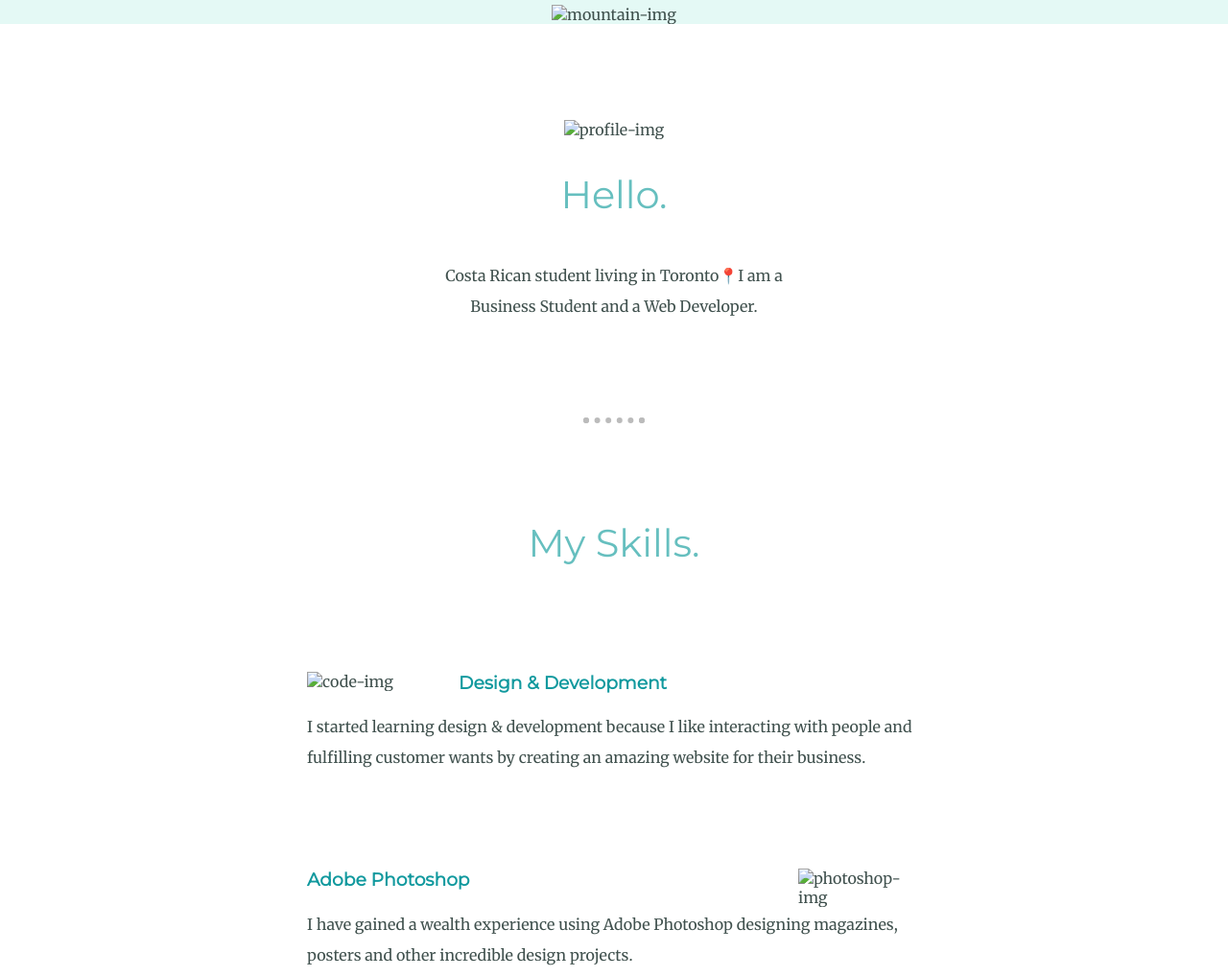
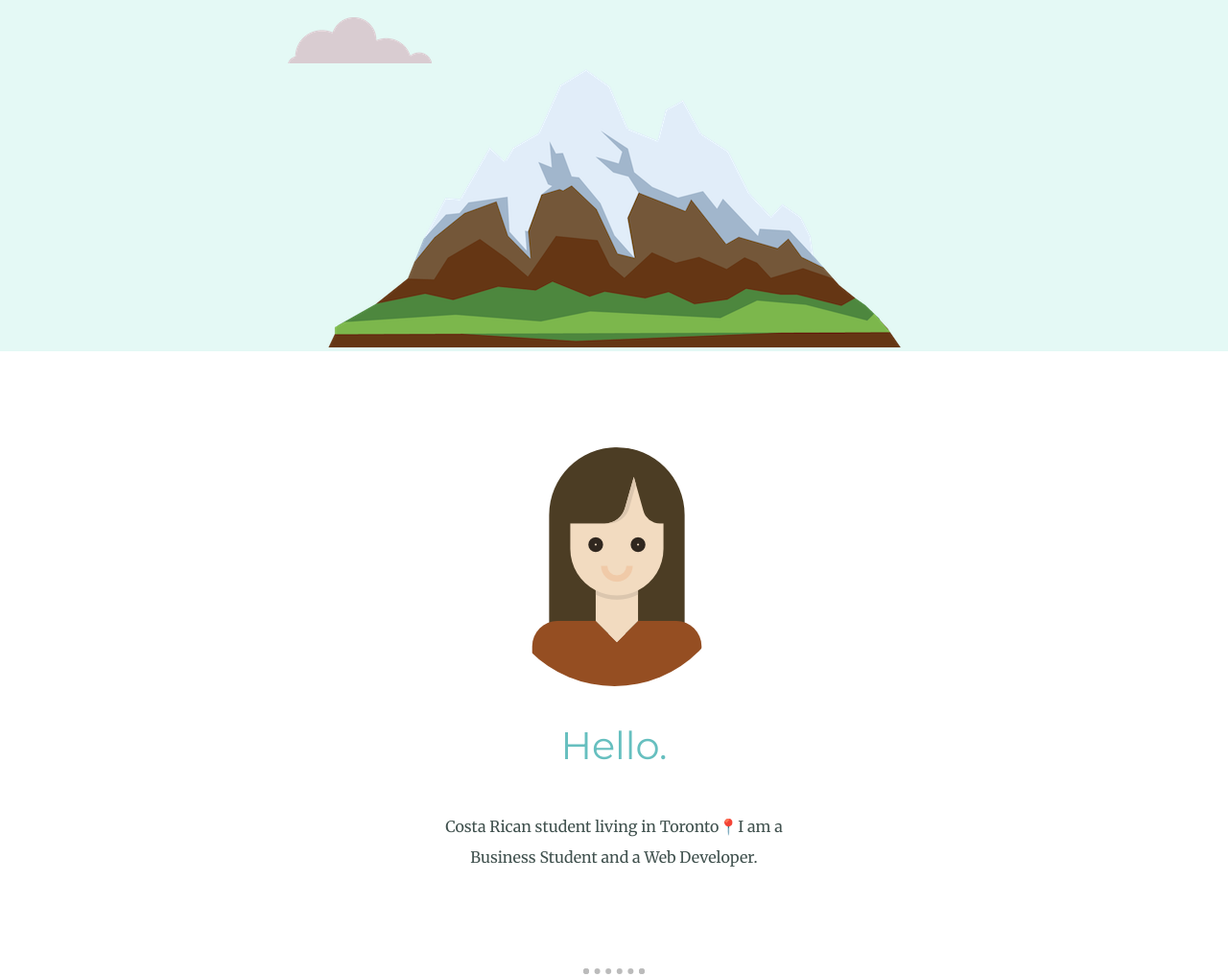
Before and after one commit to karowu28/kc, a plain HTML site: page index.html in a window 1280 px wide. Shown: the part 480-1498 px from the top of the page at 96% size. Drawn offline with Linux system fonts and the light colour scheme; files that its build step writes are made by us from their sources.

Commit message:
Update index.html

```diff
--- a/index.html
+++ b/index.html
@@ -9,20 +9,20 @@
     <link rel="preconnect" href="https://fonts.gstatic.com">
     <link rel="preconnect" href="https://fonts.gstatic.com">
   <link href="https://fonts.googleapis.com/css2?family=Merriweather&family=Montserrat&family=Sacramento&display=swap" rel="stylesheet">
-      <link rel="stylesheet" href="css/styles.css">
+      <link rel="stylesheet" href="CSS - My Site/css/styles.css">
   </head>
   <body>
   <div class="top-container">
-    <img class="top-cloud" src="images/cloud.png" alt="cloud-img">
+    <img class="top-cloud" src="CSS - My Site/images/cloud.png" alt="cloud-img">
     <h1>I'm Karolina</h1>
     <h2><p>a <span class="pro">pro</span>grammer</p></h2>
-    <img class="bottom-cloud" src="images/cloud.png" alt="cloud-img">
-    <img src="images/mountain.png" alt="mountain-img">
+    <img class="bottom-cloud" src="CSS - My Site/images/cloud.png" alt="cloud-img">
+    <img src="CSS - My Site/images/mountain.png" alt="mountain-img">
   </div>
 
   <div class="middle-container">
     <div class="profile">
-      <img src="woman.png" alt="profile-img">
+      <img src="CSS - My Site/woman.png" alt="profile-img">
       <h2>Hello.</h2>
       <p class="intro">Costa Rican student living in Toronto📍I am a Business Student and a Web Developer.</p>
     </div>
@@ -30,21 +30,21 @@
     <div class="skills">
       <h2>My Skills.</h2>
       <div class="skill-row">
-        <img class="code-img" src="web-development.png" alt="code-img">
+        <img class="code-img" src="CSS - My Site/web-development.png" alt="code-img">
 
         <h3>Design & Development</h3>
         <p>I started learning design & development because I like interacting with people and fulfilling customer wants by creating an amazing website for their business.</p>
       </div>
 
       <div class="skill-row">
-        <img class="photoshop-img" src="photoshop-express.png" alt="photoshop-img">
+        <img class="photoshop-img" src="CSS - My Site/photoshop-express.png" alt="photoshop-img">
 
         <h3>Adobe Photoshop</h3>
         <p>I have gained a wealth experience using Adobe Photoshop designing magazines, posters and other incredible design projects.</p>
       </div>
 
       <div class="skill-row">
-        <img class="illustrator-img" src="illustrator.png" alt="illustrator-img">
+        <img class="illustrator-img" src="CSS - My Site/illustrator.png" alt="illustrator-img">
 
         <h3>Adobe Illustrator</h3>
         <p>I have past experience creating and designing business cards and simple drawing animations.</p>
```
